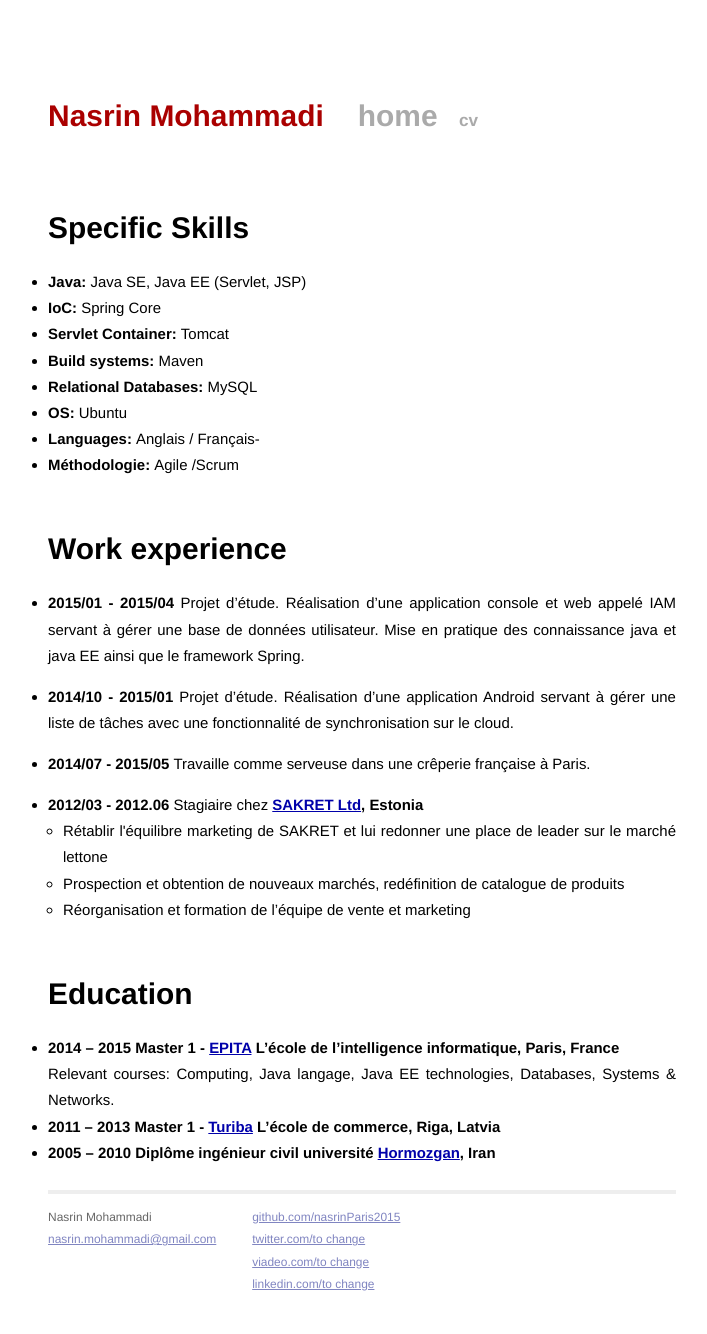
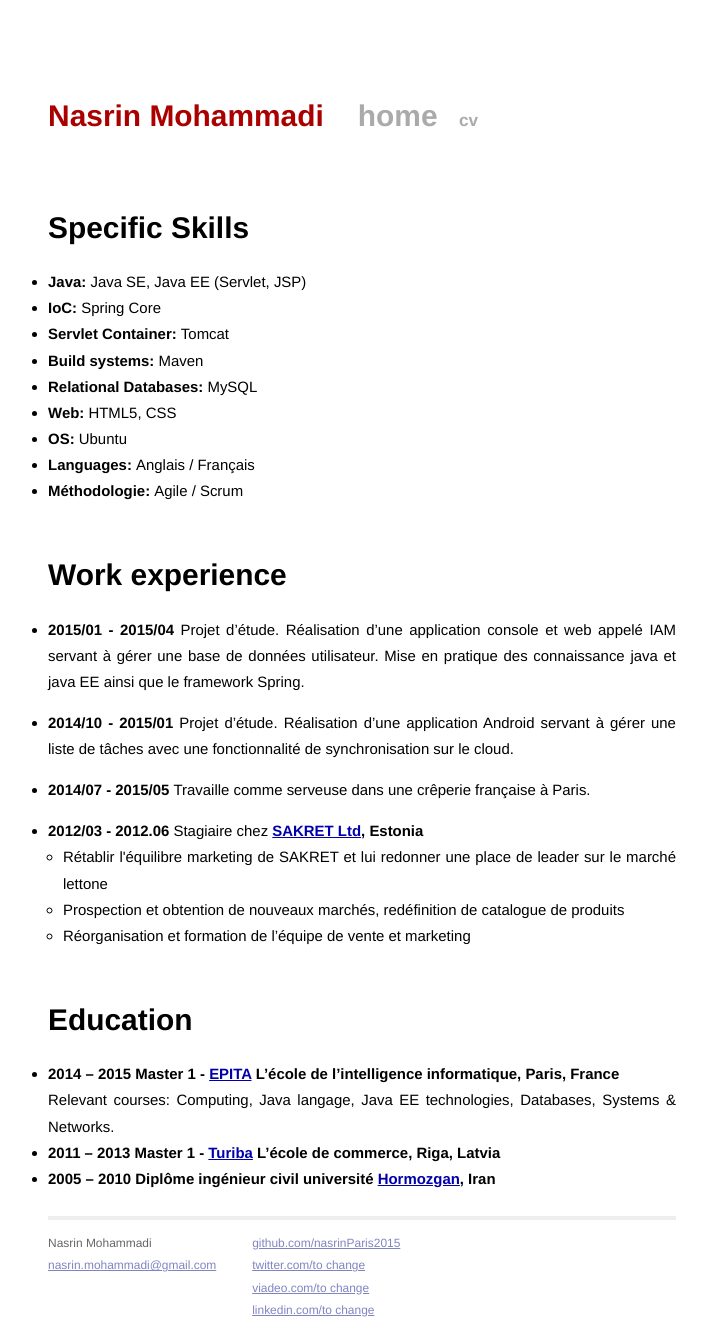
Before and after one commit to nasrinParis2015/personal-website, a Jekyll site: the page built from cv/cv.html, in a window 1280 px wide. Shown: the whole page, without its empty margins (278-985 px from the left). Built offline with Jekyll 4.4.1, drawn with Linux system fonts in a browser that asks for light colours; Markdown is read by kramdown in place of the engine named in the settings; before the commit the page ends 1307 px from its top, so only the background shows below that.

Commit message:
CSS added

```diff
--- a/cv/cv.html
+++ b/cv/cv.html
@@ -11,9 +11,10 @@ title: CV
         <li><span><strong>Servlet Container: </strong>Tomcat</span></li>
         <li><span><strong>Build systems: </strong>Maven</span></li>
         <li><span><strong>Relational Databases: </strong>MySQL</span></li>
+        <li><span><strong>Web: </strong>HTML5, CSS </span></li>
         <li><span><strong>OS: </strong>Ubuntu</span></li>
-        <li><span><strong>Languages: </strong>Anglais / Français- </span></li>
-         <li><span><strong>Méthodologie: </strong>Agile /Scrum </span></li>
+        <li><span><strong>Languages: </strong>Anglais / Français </span></li>
+         <li><span><strong>Méthodologie: </strong>Agile / Scrum </span></li>
     </ul>
     <h1>Work experience</h1>
     <ul class="experience">
```
